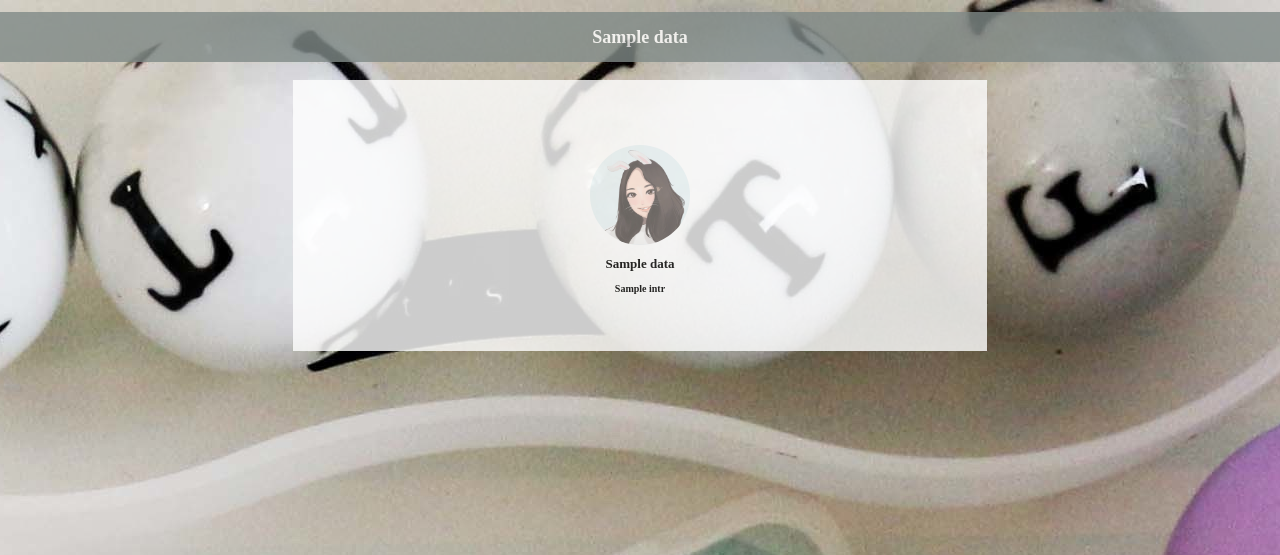
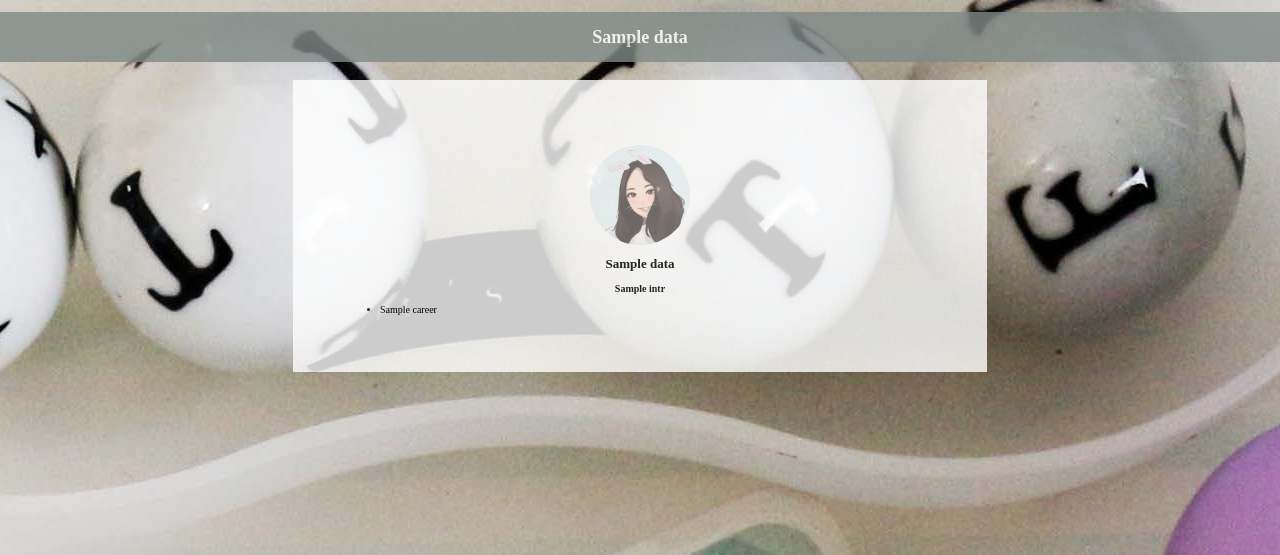
Before and after one commit to SummerCheng/uband-s2--V, a Flask app: template templates/A10134.html in a window 1280 px wide. Shown: the top 555 px of the page. Run offline with Flask 2, Linux system fonts and the light colour scheme; the template is opened without the code that fills it: most values are stand-ins (such as "Sample title", 1, 10 or a date in 2020).

Commit message:
use "for" in html

```diff
--- a/templates/A10134.html
+++ b/templates/A10134.html
@@ -20,9 +20,9 @@
 		<h2 class="name_title">{{data.name}}</h2>
 		<h3 class="brief_intr">{{data.intr}}</h3>
 		<ul class='intr'>
-<!-- 			<li>{{data.career[0]}}</li>
-            <li>{{data.career[1]}}</li>
-            <li>{{data.career[2]}}</li> -->
+        {% for career in data.career %}
+            <li>{{ career }}</li>
+        {% endfor %}
         </ul>
 	</div>
 
```
